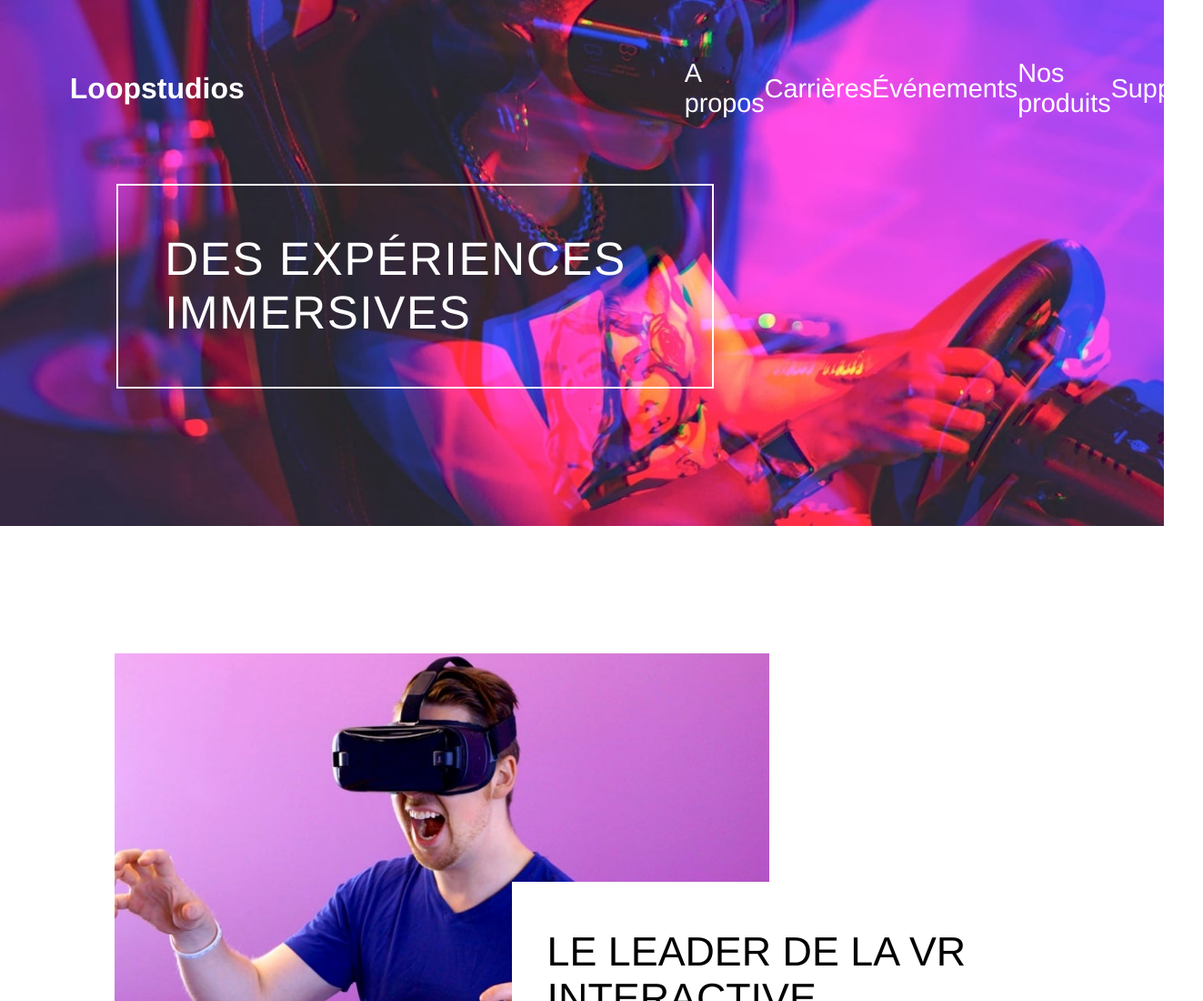
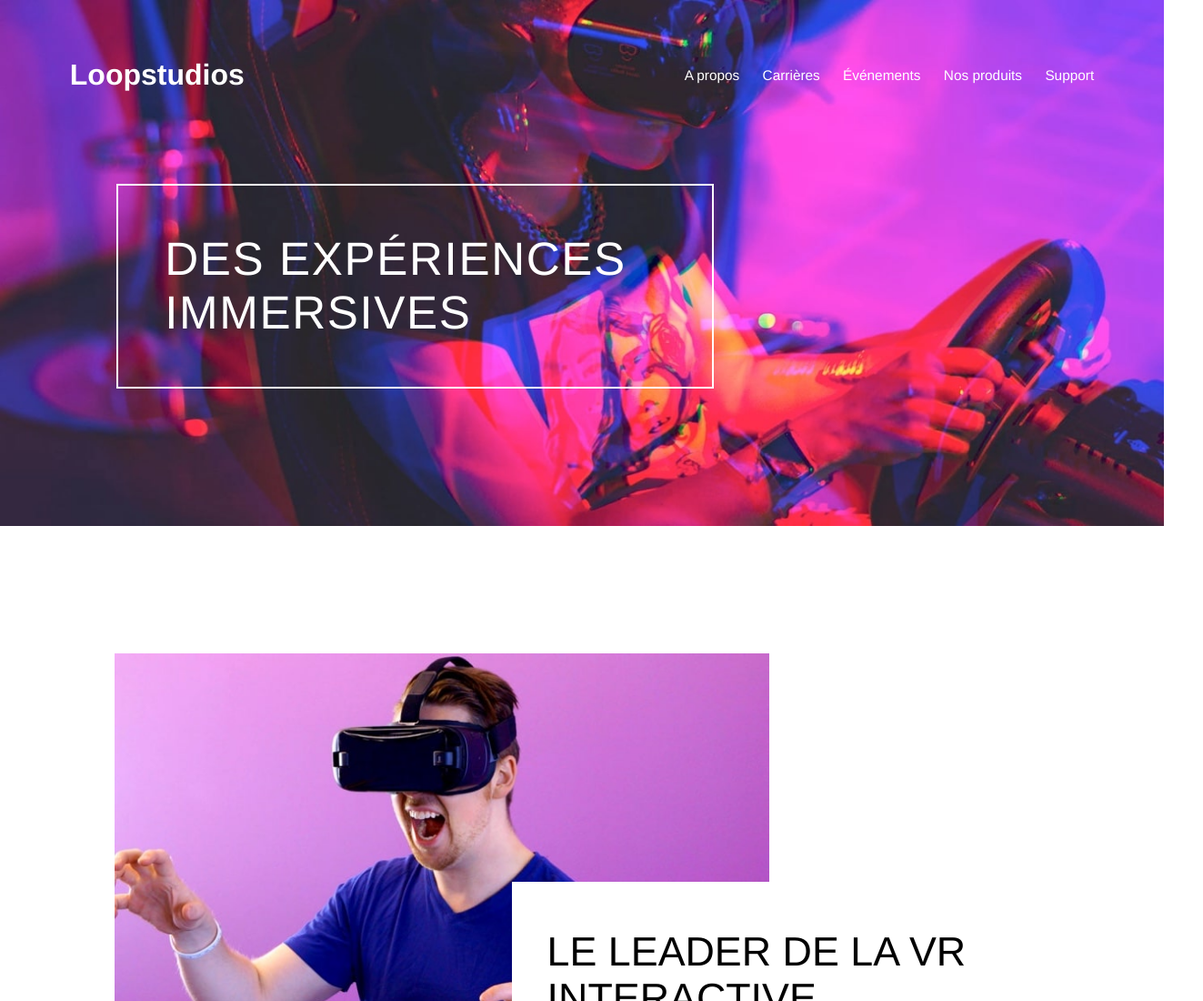
Before and after one commit to Krystopher88/HTML_CSS_LoopStudio, a plain HTML site: page index.html in a window 1280 px wide. Shown: the top 1100 px of the page at 91% size, 1323 px wide, since content can reach past the window. Drawn offline with Linux system fonts and the light colour scheme.

Commit message:
Fix font-size

```diff
--- a/assets/css/style.css
+++ b/assets/css/style.css
@@ -84,7 +84,7 @@ h1{
 .menuBar>nav>ul>li>a{
   text-decoration: none;
   color: var(--White);
-  font-size: 1.8rem;
+  font-size: clamp(0.7rem, 1.2vw, 1.5rem);
   padding-bottom: 4px;
   transition: border-bottom 2s ease-in-out;
 }
```
